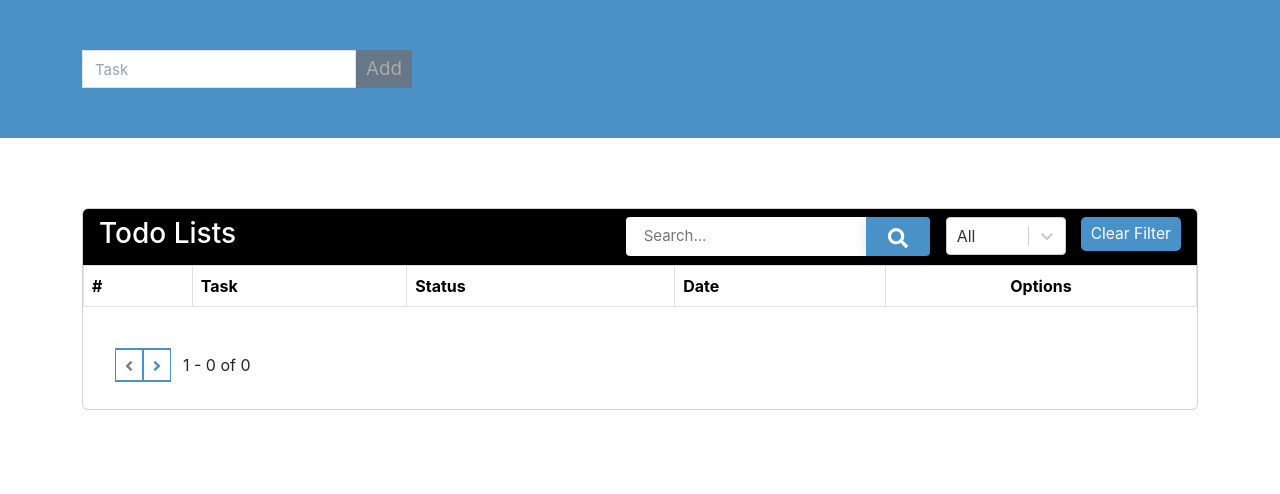
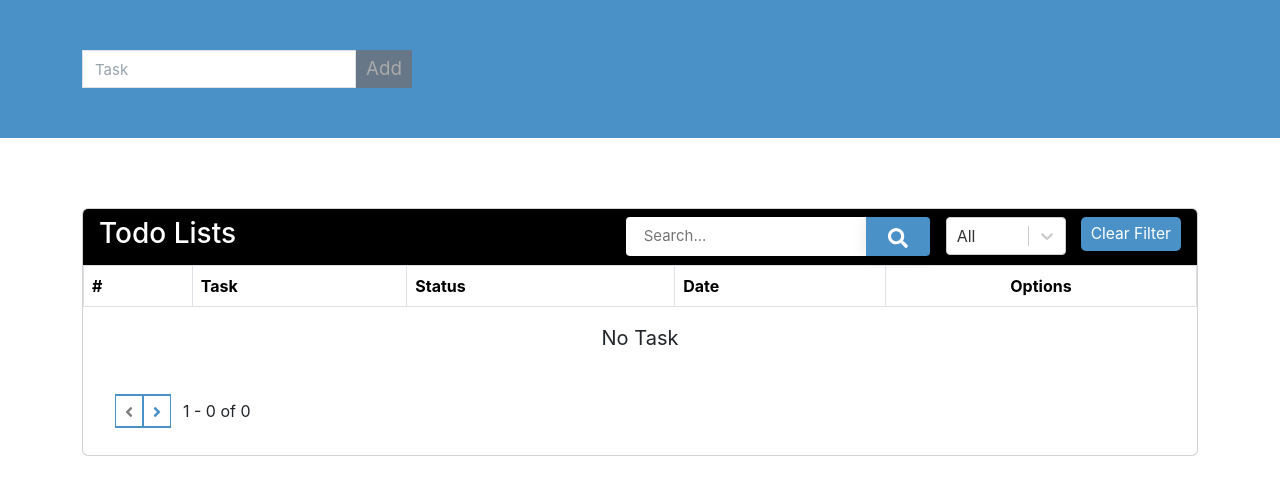
Before and after one commit to Cyrille09/todo-list, a React (Create React App) app in the folder react-todo-app/: page / in a window 1280 px wide. Shown: the top 494 px of the page. Built offline with nearby package versions, Linux system fonts and the light colour scheme; no server answers.

Commit message:
retur no task when the task lenght is 0

```diff
--- a/react-todo-app/src/App.css
+++ b/react-todo-app/src/App.css
@@ -43,3 +43,9 @@
 .global-modal-cancelled {
   color: green;
 }
+
+.no-record {
+  justify-content: center;
+  text-align: center;
+  font-size: 20px;
+}
--- a/react-todo-app/src/components/todoList/TodoList.tsx
+++ b/react-todo-app/src/components/todoList/TodoList.tsx
@@ -497,7 +497,11 @@ const TodoList: React.FC = () => {
                               )}
                             </tbody>
                           </Table>
-
+                          {!todosSlice.todos?.todos.length && (
+                            <div className="no-record">
+                              <p>No Task</p>
+                            </div>
+                          )}
                           <div>
                             <Pagination
                               pageCount={pageCount}
```
Also changed, not shown: 1 other file (tests, documents, lock files or other folders).
